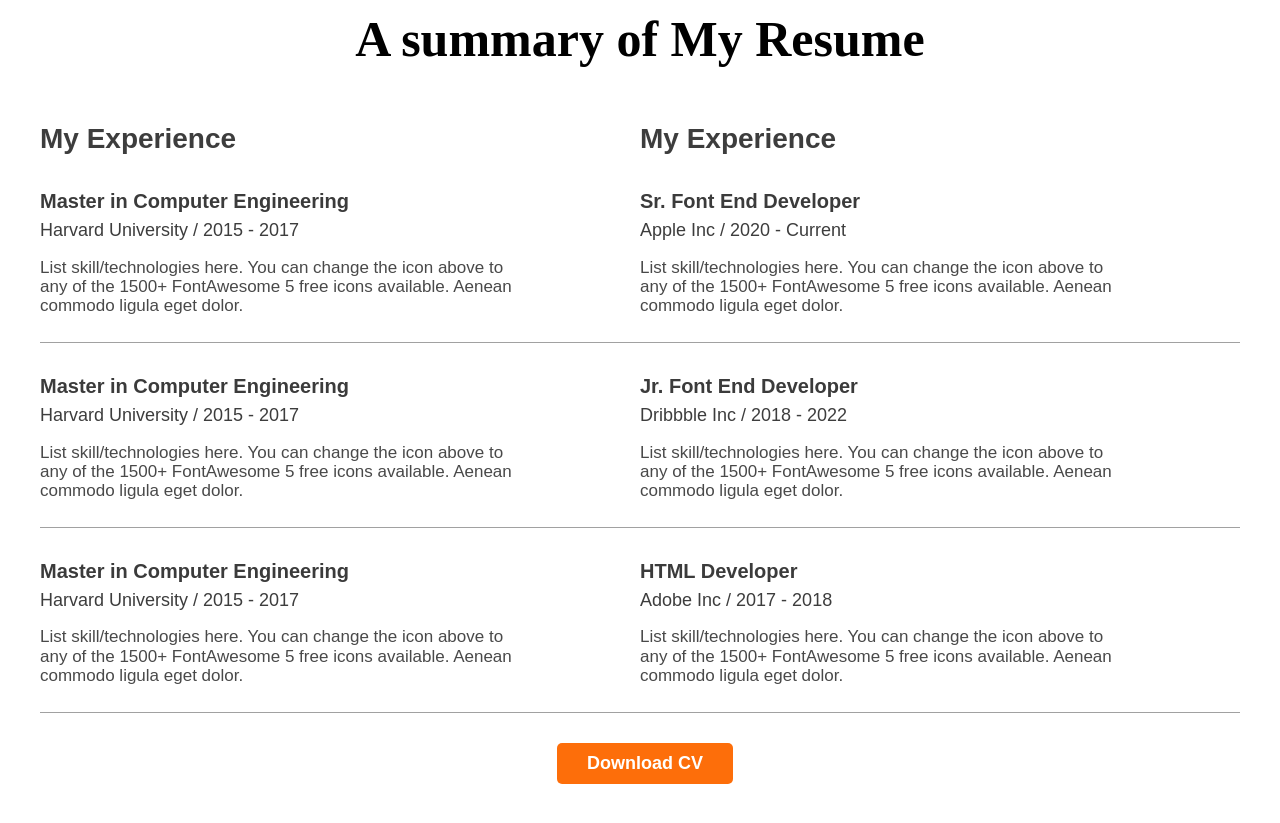
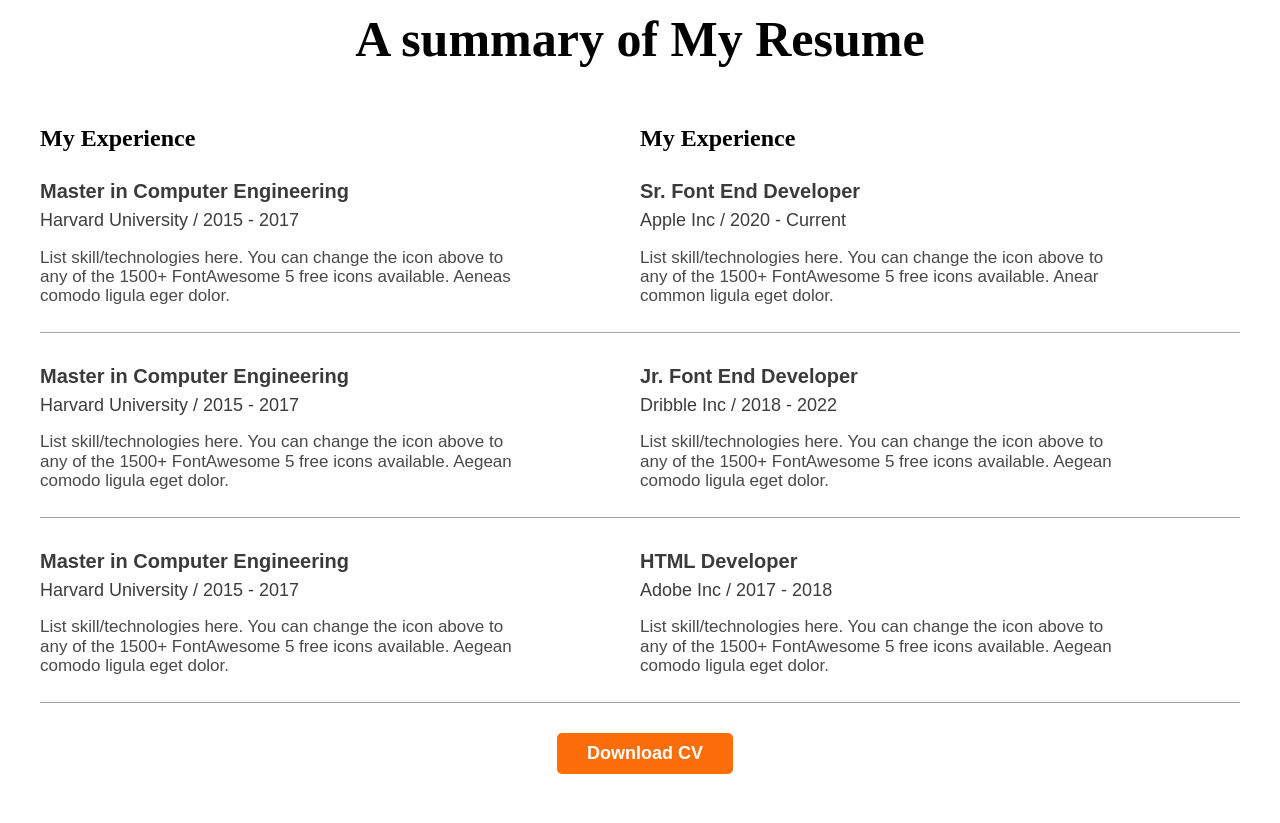
Before and after one commit to khansayeedk2/portfolio-website, a plain HTML site: page index.html in a window 1280 px wide. Shown: the part 2420-3243 px from the top of the page. Drawn offline with Linux system fonts and the light colour scheme.

Commit message:
new index

```diff
--- a/home.html
+++ b/index.html
@@ -38,7 +38,7 @@
         <section class="about">
                 <div>
                     <h2 class="big-titles">About Me</h2>
-                    <p class="all-description">I, m a designer & developer with a passion for web design. I enjoy developing simple, clean and slick websites that provide real value to the end user. Thousands of clients have procured exceptional resulfs while working with me. Delivering work within time and budget which meets clients requirements in our mata.</p>
+                    <p class="all-description">I, m a designer & developer with a passion for web design. I enjoy developing simple, clean and slick websites that provide real value to the end user. Thousands of clients have procured exceptional results while working with me. Delivering work within time and budget which meets clients requirements in our mata.</p>
                 </div>
                 <div class="about-items">
                     <div class="item">
@@ -70,17 +70,17 @@
                 <div class="education">
                      <h3 class="edu-exp-title">Master in Computer Engineering</h3>
                      <h4 class="edu-exp-sub-title"">Harvard University / 2015 - 2017</h4>
-                     <p class="edu-exp-sub-description">List skill/technologies here. You can change the icon above to any of the 1500+ FontAwesome 5 free icons available. Aenean commodo ligula eget dolor.</p>
+                     <p class="edu-exp-sub-description">List skill/technologies here. You can change the icon above to any of the 1500+ FontAwesome 5 free icons available. Aeneas comodo ligula eger dolor.</p>
                 </div>
                 <div class="education">
                     <h3 class="edu-exp-title">Master in Computer Engineering</h3>
                     <h4 class="edu-exp-sub-title">Harvard University / 2015 - 2017</h4>
-                    <p class="edu-exp-sub-description">List skill/technologies here. You can change the icon above to any of the 1500+ FontAwesome 5 free icons available. Aenean commodo ligula eget dolor.</p>
+                    <p class="edu-exp-sub-description">List skill/technologies here. You can change the icon above to any of the 1500+ FontAwesome 5 free icons available. Aegean comodo ligula eget dolor.</p>
                 </div>
                 <div class="education">
                     <h3 class="edu-exp-title">Master in Computer Engineering</h3>
                     <h4 class="edu-exp-sub-title">Harvard University / 2015 - 2017</h4>
-                    <p class="edu-exp-sub-description">List skill/technologies here. You can change the icon above to any of the 1500+ FontAwesome 5 free icons available. Aenean commodo ligula eget dolor.</p>
+                    <p class="edu-exp-sub-description">List skill/technologies here. You can change the icon above to any of the 1500+ FontAwesome 5 free icons available. Aegean comodo ligula eget dolor.</p>
                 </div>
             </div>
             <div class="my-experience-box">
@@ -90,17 +90,17 @@
                 <div class="education">
                     <h3 class="edu-exp-title">Sr. Font End Developer</h3>
                     <h4 class="edu-exp-sub-title">Apple Inc / 2020 - Current</h4>
-                    <p class="edu-exp-sub-description">List skill/technologies here. You can change the icon above to any of the 1500+ FontAwesome 5 free icons available. Aenean commodo ligula eget dolor.</p>
+                    <p class="edu-exp-sub-description">List skill/technologies here. You can change the icon above to any of the 1500+ FontAwesome 5 free icons available. Anear common ligula eget dolor.</p>
                 </div>
                 <div class="education">
                     <h3 class="edu-exp-title">Jr. Font End Developer</h3>
-                    <h4 class="edu-exp-sub-title">Dribbble Inc / 2018 - 2022</h4>
-                    <p class="edu-exp-sub-description">List skill/technologies here. You can change the icon above to any of the 1500+ FontAwesome 5 free icons available. Aenean commodo ligula eget dolor.</p>
+                    <h4 class="edu-exp-sub-title">Dribble Inc / 2018 - 2022</h4>
+                    <p class="edu-exp-sub-description">List skill/technologies here. You can change the icon above to any of the 1500+ FontAwesome 5 free icons available. Aegean comodo ligula eget dolor.</p>
                 </div>
                 <div class="education">
                     <h3 class="edu-exp-title">HTML Developer</h3>
                     <h4 class="edu-exp-sub-title">Adobe Inc / 2017 - 2018</h4>
-                    <p class="edu-exp-sub-description">List skill/technologies here. You can change the icon above to any of the 1500+ FontAwesome 5 free icons available. Aenean commodo ligula eget dolor.</p>
+                    <p class="edu-exp-sub-description">List skill/technologies here. You can change the icon above to any of the 1500+ FontAwesome 5 free icons available. Aegean comodo ligula eget dolor.</p>
                 </div>
             </div>
         </section>
--- a/style/style.css
+++ b/style/style.css
@@ -157,7 +157,7 @@
     padding-bottom: 10px;
     padding-right: 100px;
 }
-.my-perience-title {
+.my-presence-title {
     font-size: 28px;
     font-weight: 600;
     font-family: Arial, Helvetica, sans-serif;
```
